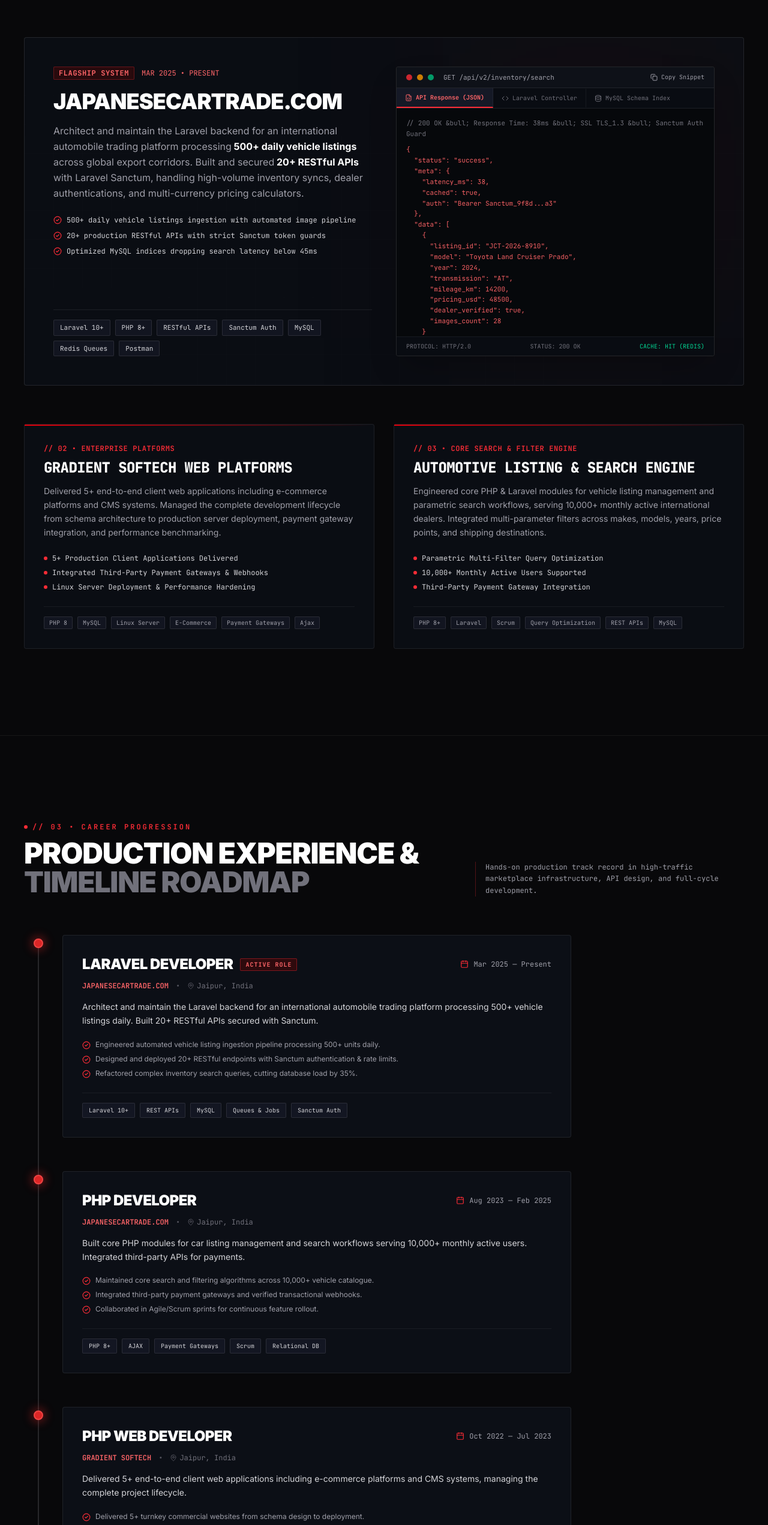
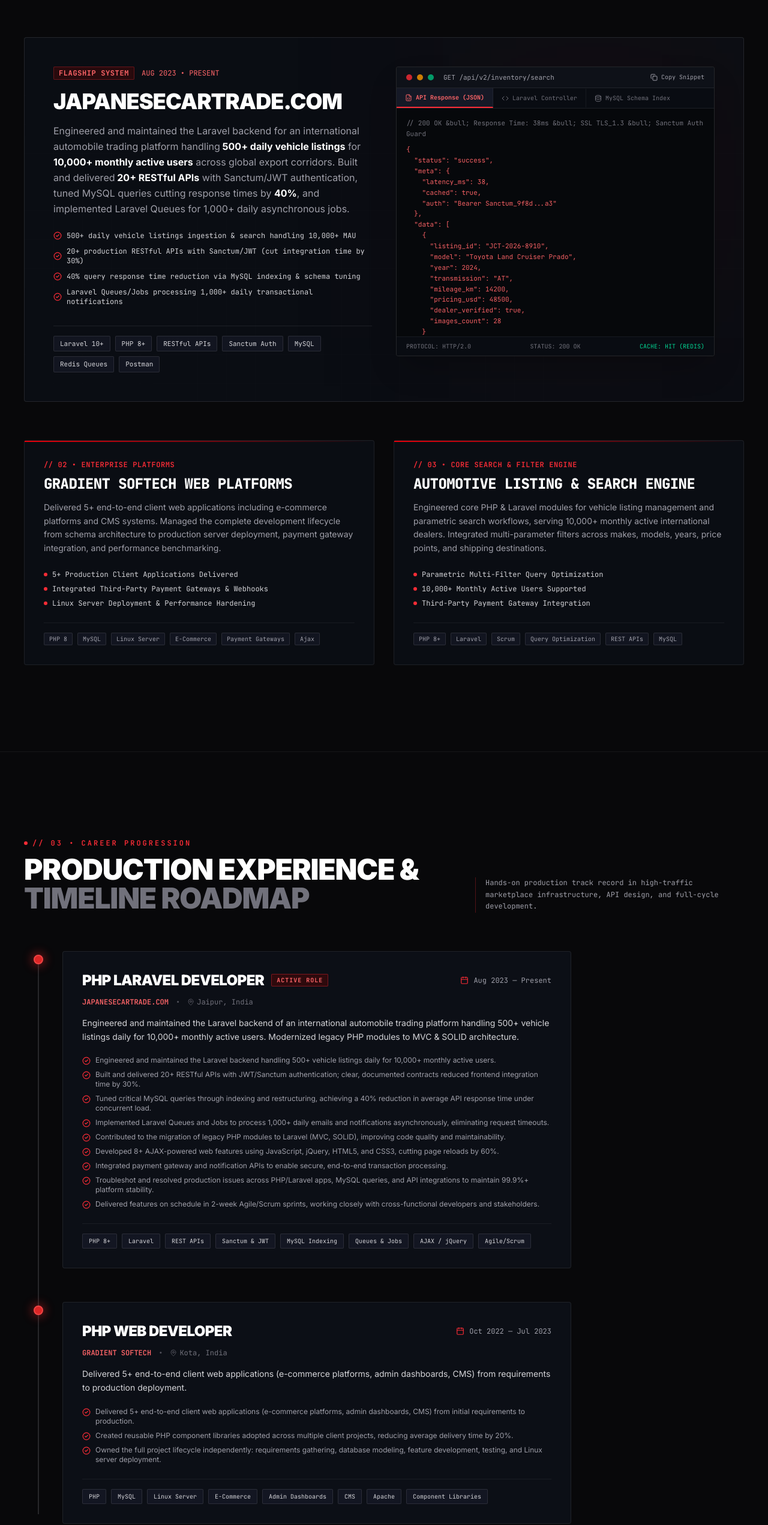
Before and after one commit to Puneetgautam2806/potfolio, a Next.js app: page / in a window 1280 px wide. Shown: the part 2823-5366 px from the top of the page at 60% size. Built offline with nearby package versions, Linux system fonts and the light colour scheme.

Commit message:
feat: unify JapaneseCarTrade experience into single role matching CV

```diff
--- a/src/components/sections/CinematicRoadmap.tsx
+++ b/src/components/sections/CinematicRoadmap.tsx
@@ -2,50 +2,42 @@
 
 import { useRef } from 'react'
 import { motion, useScroll, useSpring } from 'framer-motion'
-import { Briefcase, Calendar, MapPin, CheckCircle2 } from 'lucide-react'
+import { Briefcase, Calendar, MapPin, CheckCircle2, GraduationCap, Award } from 'lucide-react'
 
 const EXPERIENCES = [
   {
-    role: "Laravel Developer",
+    role: "PHP Laravel Developer",
     company: "JapaneseCarTrade.com",
-    period: "Mar 2025 — Present",
+    period: "Aug 2023 — Present",
     current: true,
     location: "Jaipur, India",
-    desc: "Architect and maintain the Laravel backend for an international automobile trading platform processing 500+ vehicle listings daily. Built 20+ RESTful APIs secured with Sanctum.",
+    desc: "Engineered and maintained the Laravel backend of an international automobile trading platform handling 500+ vehicle listings daily for 10,000+ monthly active users. Modernized legacy PHP modules to MVC & SOLID architecture.",
     points: [
-      "Engineered automated vehicle listing ingestion pipeline processing 500+ units daily.",
-      "Designed and deployed 20+ RESTful endpoints with Sanctum authentication & rate limits.",
-      "Refactored complex inventory search queries, cutting database load by 35%."
+      "Engineered and maintained the Laravel backend handling 500+ vehicle listings daily for 10,000+ monthly active users.",
+      "Built and delivered 20+ RESTful APIs with JWT/Sanctum authentication; clear, documented contracts reduced frontend integration time by 30%.",
+      "Tuned critical MySQL queries through indexing and restructuring, achieving a 40% reduction in average API response time under concurrent load.",
+      "Implemented Laravel Queues and Jobs to process 1,000+ daily emails and notifications asynchronously, eliminating request timeouts.",
+      "Contributed to the migration of legacy PHP modules to Laravel (MVC, SOLID), improving code quality and maintainability.",
+      "Developed 8+ AJAX-powered web features using JavaScript, jQuery, HTML5, and CSS3, cutting page reloads by 60%.",
+      "Integrated payment gateway and notification APIs to enable secure, end-to-end transaction processing.",
+      "Troubleshot and resolved production issues across PHP/Laravel apps, MySQL queries, and API integrations to maintain 99.9%+ platform stability.",
+      "Delivered features on schedule in 2-week Agile/Scrum sprints, working closely with cross-functional developers and stakeholders."
     ],
-    tags: ["Laravel 10+", "REST APIs", "MySQL", "Queues & Jobs", "Sanctum Auth"]
-  },
-  {
-    role: "PHP Developer",
-    company: "JapaneseCarTrade.com",
-    period: "Aug 2023 — Feb 2025",
-    current: false,
-    location: "Jaipur, India",
-    desc: "Built core PHP modules for car listing management and search workflows serving 10,000+ monthly active users. Integrated third-party APIs for payments.",
-    points: [
-      "Maintained core search and filtering algorithms across 10,000+ vehicle catalogue.",
-      "Integrated third-party payment gateways and verified transactional webhooks.",
-      "Collaborated in Agile/Scrum sprints for continuous feature rollout."
-    ],
-    tags: ["PHP 8+", "AJAX", "Payment Gateways", "Scrum", "Relational DB"]
+    tags: ["PHP 8+", "Laravel", "REST APIs", "Sanctum & JWT", "MySQL Indexing", "Queues & Jobs", "AJAX / jQuery", "Agile/Scrum"]
   },
   {
     role: "PHP Web Developer",
     company: "Gradient Softech",
     period: "Oct 2022 — Jul 2023",
     current: false,
-    location: "Jaipur, India",
-    desc: "Delivered 5+ end-to-end client web applications including e-commerce platforms and CMS systems, managing the complete project lifecycle.",
+    location: "Kota, India",
+    desc: "Delivered 5+ end-to-end client web applications (e-commerce platforms, admin dashboards, CMS) from requirements to production deployment.",
     points: [
-      "Delivered 5+ turnkey commercial websites from schema design to deployment.",
-      "Configured Apache and Nginx web servers on Linux staging and production boxes.",
-      "Implemented responsive front-ends integrated tightly with backend REST APIs."
+      "Delivered 5+ end-to-end client web applications (e-commerce platforms, admin dashboards, CMS) from initial requirements to production.",
+      "Created reusable PHP component libraries adopted across multiple client projects, reducing average delivery time by 20%.",
+      "Owned the full project lifecycle independently: requirements gathering, database modeling, feature development, testing, and Linux server deployment."
     ],
-    tags: ["PHP", "MySQL", "Linux Server", "E-Commerce", "CMS", "Apache"]
+    tags: ["PHP", "MySQL", "Linux Server", "E-Commerce", "Admin Dashboards", "CMS", "Apache", "Component Libraries"]
   }
 ]
 
@@ -171,6 +163,85 @@ export default function CinematicRoadmap() {
             </motion.div>
           ))}
         </div>
+
+        {/* Education & Certifications Credentials Track */}
+        <div className="mt-20 pt-12 border-t border-white/[0.08]">
+          <div className="flex items-center gap-2 font-mono text-xs uppercase tracking-[0.25em] text-red-500 font-semibold mb-6">
+            <span className="w-1.5 h-1.5 bg-red-500 rounded-full" />
+            <span>// Academic &amp; Professional Qualifications</span>
+          </div>
+
+          <div className="grid grid-cols-1 md:grid-cols-3 gap-6 font-mono">
+            {/* MCA */}
+            <div className="p-6 rounded-sm bg-[#0a0d13] border border-white/[0.08] hover:border-white/20 transition-all flex flex-col justify-between">
+              <div>
+                <div className="flex items-center justify-between text-xs text-red-500 font-semibold mb-3">
+                  <span className="flex items-center gap-2">
+                    <GraduationCap className="w-4 h-4" />
+                    <span>POSTGRADUATION</span>
+                  </span>
+                  <span className="text-[10px] text-zinc-500">2024 — 2026</span>
+                </div>
+                <h4 className="text-sm md:text-base font-bold text-white uppercase mb-1 font-sans">
+                  MCA (Data Science)
+                </h4>
+                <p className="text-xs text-red-400 font-semibold mb-2">Apex University, Jaipur</p>
+                <p className="text-xs text-zinc-400 font-sans leading-relaxed">
+                  Specialization in Data Science, advanced algorithms, computational data structures, and relational schema normalization.
+                </p>
+              </div>
+              <div className="mt-4 pt-3 border-t border-white/[0.06] text-[10px] text-emerald-400">
+                STATUS: IN PROGRESS
+              </div>
+            </div>
+
+            {/* Bachelor's */}
+            <div className="p-6 rounded-sm bg-[#0a0d13] border border-white/[0.08] hover:border-white/20 transition-all flex flex-col justify-between">
+              <div>
+                <div className="flex items-center justify-between text-xs text-red-500 font-semibold mb-3">
+                  <span className="flex items-center gap-2">
+                    <GraduationCap className="w-4 h-4" />
+                    <span>UNDERGRADUATE</span>
+                  </span>
+                  <span className="text-[10px] text-zinc-500">2020 — 2024</span>
+                </div>
+                <h4 className="text-sm md:text-base font-bold text-white uppercase mb-1 font-sans">
+                  Bachelor&apos;s Degree, Science
+                </h4>
+                <p className="text-xs text-red-400 font-semibold mb-2">University of Kota, India</p>
+                <p className="text-xs text-zinc-400 font-sans leading-relaxed">
+                  Foundational computational logic, mathematical modeling, analytical problem-solving, and scientific methodologies.
+                </p>
+              </div>
+              <div className="mt-4 pt-3 border-t border-white/[0.06] text-[10px] text-zinc-400">
+                GRADUATED: MAY 2024
+              </div>
+            </div>
+
+            {/* Certification */}
+            <div className="p-6 rounded-sm bg-[#0a0d13] border border-white/[0.08] hover:border-white/20 transition-all flex flex-col justify-between">
+              <div>
+                <div className="flex items-center justify-between text-xs text-red-500 font-semibold mb-3">
+                  <span className="flex items-center gap-2">
+                    <Award className="w-4 h-4" />
+                    <span>CERTIFICATION</span>
+                  </span>
+                  <span className="text-[10px] text-zinc-500">DEC 2021</span>
+                </div>
+                <h4 className="text-sm md:text-base font-bold text-white uppercase mb-1 font-sans">
+                  PHP Web Development Training
+                </h4>
+                <p className="text-xs text-red-400 font-semibold mb-2">SRV HR Solutions</p>
+                <p className="text-xs text-zinc-400 font-sans leading-relaxed">
+                  Professional hands-on immersion in PHP web architecture, relational databases, MVC design patterns, and full-stack delivery.
+                </p>
+              </div>
+              <div className="mt-4 pt-3 border-t border-white/[0.06] text-[10px] text-emerald-400">
+                CREDENTIAL: VERIFIED
+              </div>
+            </div>
+          </div>
+        </div>
       </div>
     </section>
   )
--- a/src/components/sections/CinematicWork.tsx
+++ b/src/components/sections/CinematicWork.tsx
@@ -116,7 +116,7 @@ class VehicleController extends Controller
                   <span className="px-2 py-0.5 rounded-xs bg-red-950/50 border border-red-500/30 font-bold uppercase tracking-wider">
                     FLAGSHIP SYSTEM
                   </span>
-                  <span>MAR 2025 &bull; PRESENT</span>
+                  <span>AUG 2023 &bull; PRESENT</span>
                 </div>
 
                 <h3 className="text-2xl md:text-4xl font-black uppercase tracking-tight text-white mb-4">
@@ -124,24 +124,28 @@ class VehicleController extends Controller
                 </h3>
 
                 <p className="text-sm md:text-base text-zinc-400 leading-relaxed mb-6 font-normal">
-                  Architect and maintain the Laravel backend for an international automobile trading platform processing
-                  <strong className="text-white"> 500+ daily vehicle listings</strong> across global export corridors. Built and secured
-                  <strong className="text-white"> 20+ RESTful APIs</strong> with Laravel Sanctum, handling high-volume inventory syncs, dealer authentications, and multi-currency pricing calculators.
+                  Engineered and maintained the Laravel backend for an international automobile trading platform handling
+                  <strong className="text-white"> 500+ daily vehicle listings</strong> for <strong className="text-white">10,000+ monthly active users</strong> across global export corridors. Built and delivered
+                  <strong className="text-white"> 20+ RESTful APIs</strong> with Sanctum/JWT authentication, tuned MySQL queries cutting response times by <strong className="text-white">40%</strong>, and implemented Laravel Queues for 1,000+ daily asynchronous jobs.
                 </p>
 
                 {/* Key Technical Highlights */}
                 <div className="space-y-2.5 font-mono text-xs text-zinc-300 mb-8">
                   <div className="flex items-center gap-2">
                     <CheckCircle2 className="w-3.5 h-3.5 text-red-500 shrink-0" />
-                    <span>500+ daily vehicle listings ingestion with automated image pipeline</span>
+                    <span>500+ daily vehicle listings ingestion &amp; search handling 10,000+ MAU</span>
                   </div>
                   <div className="flex items-center gap-2">
                     <CheckCircle2 className="w-3.5 h-3.5 text-red-500 shrink-0" />
-                    <span>20+ production RESTful APIs with strict Sanctum token guards</span>
+                    <span>20+ production RESTful APIs with Sanctum/JWT (cut integration time by 30%)</span>
                   </div>
                   <div className="flex items-center gap-2">
                     <CheckCircle2 className="w-3.5 h-3.5 text-red-500 shrink-0" />
-                    <span>Optimized MySQL indices dropping search latency below 45ms</span>
+                    <span>40% query response time reduction via MySQL indexing &amp; schema tuning</span>
+                  </div>
+                  <div className="flex items-center gap-2">
+                    <CheckCircle2 className="w-3.5 h-3.5 text-red-500 shrink-0" />
+                    <span>Laravel Queues/Jobs processing 1,000+ daily transactional notifications</span>
                   </div>
                 </div>
               </div>
--- a/src/components/sections/Projects.tsx
+++ b/src/components/sections/Projects.tsx
@@ -5,28 +5,20 @@ import { motion, useScroll, useSpring } from "framer-motion"
 
 const experiences = [
   {
-    role: "Laravel Developer",
+    role: "PHP Laravel Developer",
     company: "JapaneseCarTrade.com",
-    period: "Mar 2025 – Present",
+    period: "Aug 2023 – Present",
     current: true,
-    description: "Architect and maintain the Laravel backend for an international automobile trading platform processing 500+ vehicle listings daily. Built 20+ RESTful APIs secured with Sanctum.",
-    tags: ["Laravel", "REST APIs", "MySQL", "Queues"],
-  },
-  {
-    role: "PHP Developer",
-    company: "JapaneseCarTrade.com",
-    period: "Aug 2023 – Feb 2025",
-    current: false,
-    description: "Built core PHP modules for car listing management and search workflows serving 10,000+ monthly active users. Integrated third-party APIs for payments.",
-    tags: ["PHP 8+", "AJAX", "Payment Gateways", "Scrum"],
+    description: "Engineered and maintained the Laravel backend of an international automobile trading platform handling 500+ daily vehicle listings for 10,000+ monthly active users. Delivered 20+ RESTful APIs with Sanctum/JWT and reduced query response times by 40%.",
+    tags: ["PHP 8+", "Laravel", "REST APIs", "Sanctum", "MySQL Indexing", "Queues & Jobs", "Agile/Scrum"],
   },
   {
     role: "PHP Web Developer",
     company: "Gradient Softech",
     period: "Oct 2022 – Jul 2023",
     current: false,
-    description: "Delivered 5+ end-to-end client web applications including e-commerce platforms and CMS systems, managing the complete project lifecycle.",
-    tags: ["PHP", "MySQL", "Linux Server", "E-Commerce"],
+    description: "Delivered 5+ end-to-end client web applications (e-commerce, admin dashboards, CMS) from initial requirements to production deployment. Developed reusable PHP component libraries reducing delivery time by 20%.",
+    tags: ["PHP", "MySQL", "Linux Server", "E-Commerce", "Admin Dashboards", "CMS"],
   }
 ]
 
```
